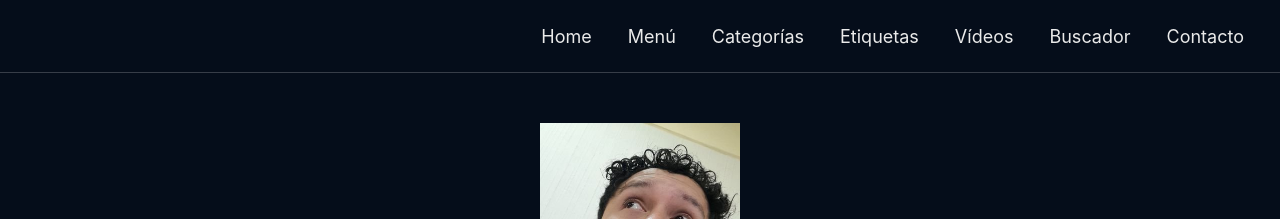
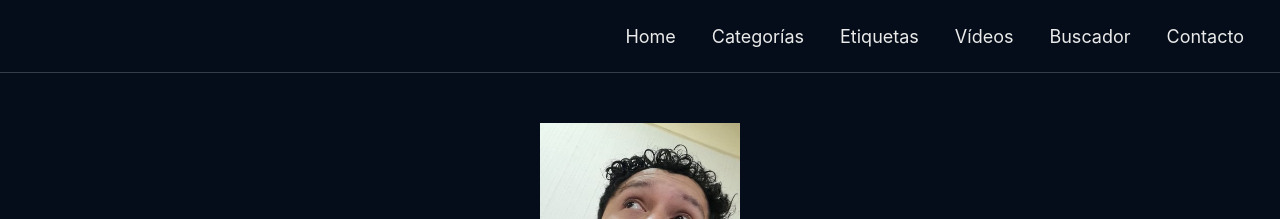
Before and after one commit to 4rleking/4rleking.github.io, a Jekyll site: the page built from _pages/about.md, in a window 1280 px wide. Shown: the top 219 px of the page. Built offline with Jekyll 4.4.1, drawn with Linux system fonts in a browser that asks for light colours; cached includes are drawn as plain includes; a script that is not in the unit is left out.

Commit message:
Update navigation.yml

```diff
--- a/_data/navigation.yml
+++ b/_data/navigation.yml
@@ -1,7 +1,5 @@
 main:
   - title: "Home"
-    url: https://4rlekiing.net/
-  - title: "Menú"
     url: /
   - title: "Categorías"
     url: /categories/
```
